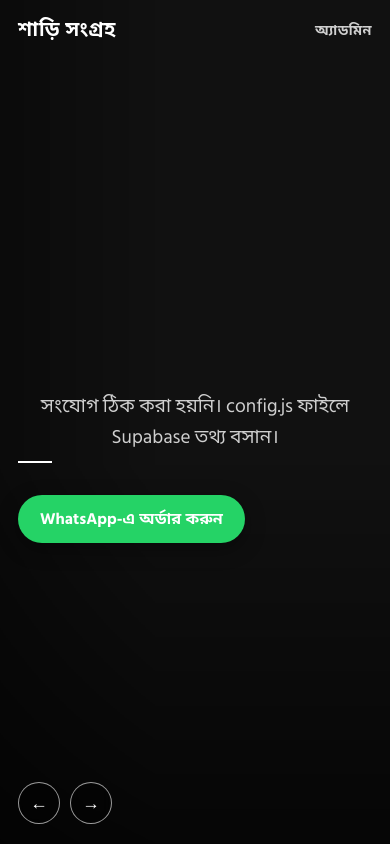
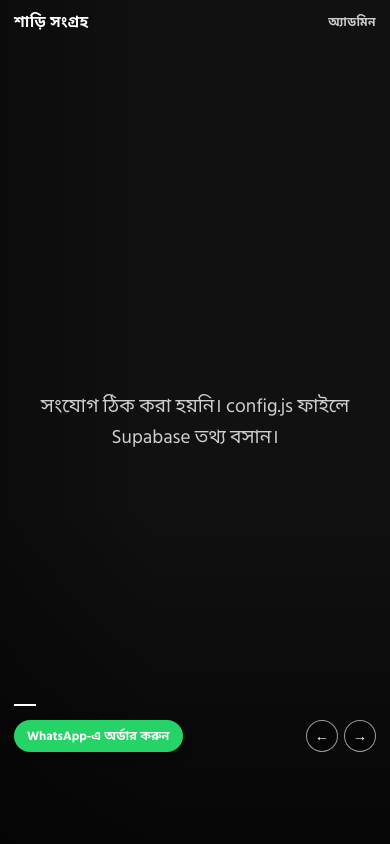
Before and after one commit to dhehankhan/saree-shop, a plain HTML site: page index.html in a window 390 px wide. Drawn offline with nearby package versions, Linux system fonts and the light colour scheme; no server answers.

Commit message:
Refactor CSS styles for mobile responsiveness

```diff
--- a/style.css
+++ b/style.css
@@ -3,12 +3,14 @@
 html,body{height:100%;background:#111;color:#fff;font-family:'Hind Siliguri','Noto Sans Bengali',sans-serif;overflow:hidden}
 .bg{position:fixed;inset:0;width:100%;height:100%;object-fit:cover;opacity:0;transition:opacity .9s}
 .bg.on{opacity:1}
-.shade{position:fixed;inset:0;background:linear-gradient(to top,rgba(0,0,0,.65),rgba(0,0,0,0) 45%),linear-gradient(to right,rgba(0,0,0,.35),rgba(0,0,0,0) 40%);pointer-events:none}
+.shade{position:fixed;inset:0;background:linear-gradient(to top,rgba(0,0,0,.6),rgba(0,0,0,0) 40%),linear-gradient(to right,rgba(0,0,0,.3),rgba(0,0,0,0) 40%);pointer-events:none;transition:opacity .4s}
 header{position:fixed;top:0;left:0;right:0;padding:18px 5vw;display:flex;justify-content:space-between;align-items:center;z-index:5;font-weight:600;letter-spacing:.3px}
 header b{font-size:1.25rem}
 header a{color:#fff;opacity:.8;text-decoration:none;font-size:.9rem}
 #bar{position:fixed;top:0;left:0;height:3px;width:0;background:#f5a623;z-index:9}
-.info{position:fixed;left:5vw;bottom:9vh;max-width:min(460px,90vw);z-index:4;transition:opacity .5s,transform .5s}
+.info,.rail,.ctl,.num,header{transition:opacity .4s,transform .5s}
+.clean .info,.clean .rail,.clean .ctl,.clean .num,.clean header,.clean .shade{opacity:0;pointer-events:none}
+.info{position:fixed;left:5vw;bottom:9vh;max-width:min(460px,90vw);z-index:4}
 .info.out{opacity:0;transform:translateY(14px)}
 .info i{display:block;width:34px;height:2px;background:#fff;margin-bottom:14px}
 .info h1{font-size:clamp(2rem,5.5vw,4.2rem);line-height:1.15;font-weight:700;text-shadow:0 2px 18px rgba(0,0,0,.45)}
@@ -23,13 +25,23 @@ header a{color:#fff;opacity:.8;text-decoration:none;font-size:.9rem}
 .ctl{position:fixed;left:5vw;bottom:2.6vh;z-index:5;display:flex;gap:10px;align-items:center}
 .ctl button{width:42px;height:42px;border-radius:50%;border:1px solid rgba(255,255,255,.6);background:rgba(0,0,0,.25);color:#fff;font-size:1.1rem;cursor:pointer;backdrop-filter:blur(6px)}
 .num{position:fixed;right:5vw;bottom:2.4vh;z-index:5;font-size:2.2rem;font-weight:700}
+.wa{display:inline-flex;align-items:center;gap:8px;margin-top:18px;padding:11px 22px;border-radius:30px;background:#25d366;color:#fff;font-weight:700;text-decoration:none;font-size:1rem;box-shadow:0 6px 20px rgba(0,0,0,.35)}
 .empty{position:fixed;inset:0;display:grid;place-items:center;text-align:center;padding:20px;font-size:1.2rem;opacity:.8}
+
+/* মোবাইল */
 @media(max-width:700px){
- header{padding:14px 18px}
- .info{left:18px;bottom:calc(25vh + 90px)}
- .rail{max-width:100vw;padding:0 18px;bottom:78px;left:0;right:auto;gap:12px}
- .card{width:104px;border-radius:13px}
- .ctl{left:18px;bottom:20px}.num{right:18px;bottom:18px;font-size:1.6rem}
+ header{padding:10px 14px}
+ header b{font-size:.95rem}
+ header a{font-size:.75rem}
+ .info{left:14px;bottom:92px;max-width:62vw}
+ .info i{width:22px;margin-bottom:6px}
+ .info h1{font-size:1.1rem;line-height:1.25}
+ .info p{margin-top:4px;font-size:.78rem;line-height:1.45;display:-webkit-box;-webkit-line-clamp:2;-webkit-box-orient:vertical;overflow:hidden}
+ .wa{margin-top:8px;padding:6px 13px;font-size:.78rem;box-shadow:0 3px 10px rgba(0,0,0,.35)}
+ .rail{left:0;right:0;bottom:14px;max-width:100vw;padding:0 14px;gap:8px}
+ .card{width:62px;border-radius:10px;aspect-ratio:3/4;box-shadow:0 5px 14px rgba(0,0,0,.45)}
+ .card span{display:none}
+ .ctl{left:auto;right:14px;bottom:92px;gap:6px}
+ .ctl button{width:32px;height:32px;font-size:.9rem}
+ .num{display:none}
 }
-
-.wa{display:inline-flex;align-items:center;gap:8px;margin-top:18px;padding:11px 22px;border-radius:30px;background:#25d366;color:#fff;font-weight:700;text-decoration:none;font-size:1rem;box-shadow:0 6px 20px rgba(0,0,0,.35)}
```
